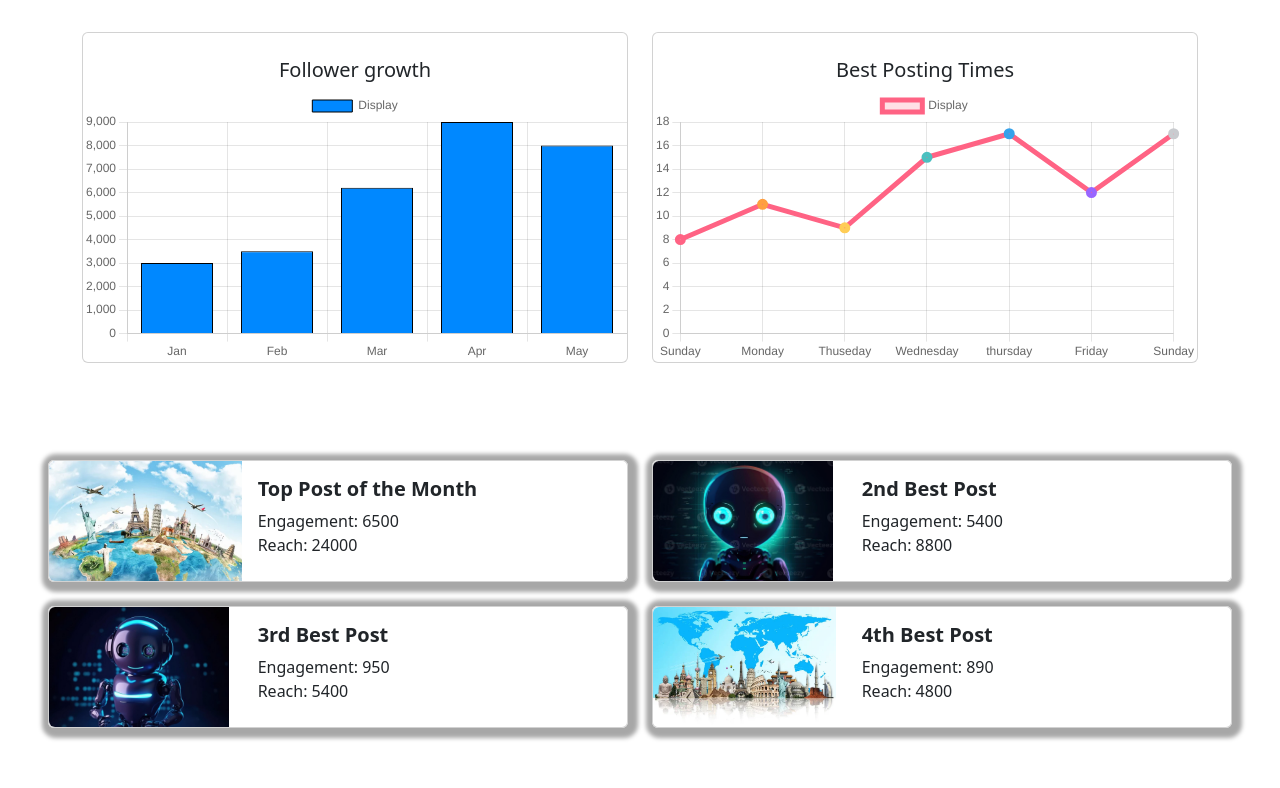
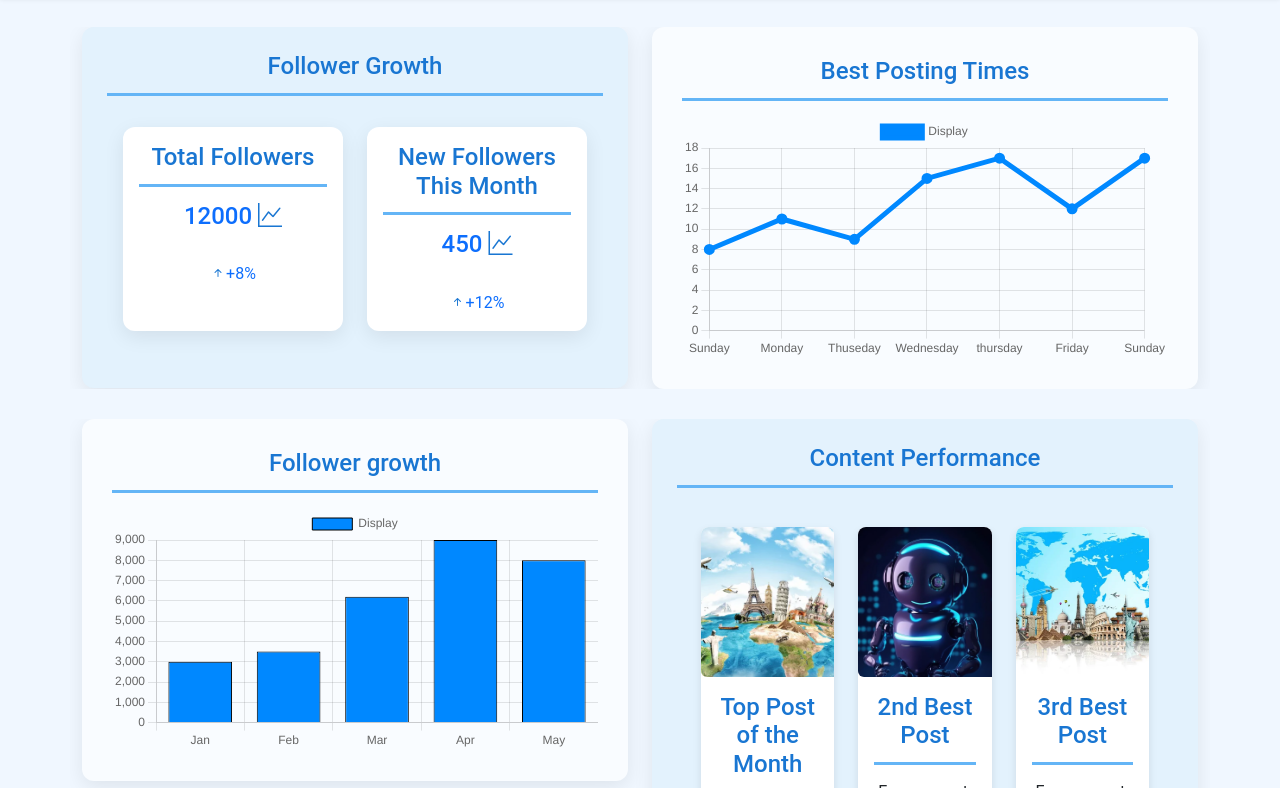
Before and after one commit to AkashHirumal/Facebook_Dashboard, a plain HTML site: page index.html in a window 1280 px wide. Shown: the part 59-847 px from the top of the page. Drawn offline with nearby package versions, Linux system fonts and the light colour scheme.

Commit message:
5th commit

```diff
--- a/app.js
+++ b/app.js
@@ -1,10 +1,30 @@
 let firstDetails = document.getElementById("firstDetails");
+
+
 
 
 fetch("./details.json")
   .then(res => res.json())
   .then(data2 => {
 
+    const followerGrowth = data2[0];
+    const followerDetails = document.getElementById("followerDetails");
+
+    followerDetails.innerHTML = '';
+
+    followerGrowth.metrics.forEach(metric => {
+      followerDetails.innerHTML += `
+        <div class="col-md-6 mb-3">
+          <div class="card border-primary h-100">
+            <div class="card-body text-primary">
+              <h5 class="card-title">${metric.name}</h5>
+              <h4 class="card-text">${metric.value}<span> <i class="bi bi-graph-up"></i></span></h4><br>
+              <p class="card-text presentagemat"><span><i class="bi bi-arrow-up-short"></i></span>${metric.change}</p>
+            </div>
+          </div>
+        </div>
+      `;
+    });
 
 const contentPerformance = data2[3];
 
@@ -15,17 +35,18 @@ contentPerformance.topPosts.forEach(post => {
   <div class="col" >
     <div class="card topcrd">
       <div class="row g-0">
-        <div class="col-md-4">
+        <div class="col-md-12">
           <img src="${post.photo}" class="img-fluid rounded-start topimg" alt="Post">
         </div>
-        <div class="col-md-8">
+        <div class="col-md-12">
           <div class="card-body">
             <h5 class="card-title topptitle">${post.title}</h5>
             <p class="card-text">
               Engagement: ${post.engagement}
               <i class="bi bi-bar-chart-line-fill"></i>
-              <br>
+              <br><br>
               Reach: ${post.reach}
+              <i class="bi bi-heart-fill"></i>
             </p>
           </div>
         </div>
@@ -99,22 +120,22 @@ new Chart(ctx, {
                 label: 'Display',
               data: timeSlots,
               backgroundColor: [
-                'rgba(255, 99, 132, 0.2)',
-                'rgba(255, 159, 64, 0.2)',
-                'rgba(255, 205, 86, 0.2)',
-                'rgba(75, 192, 192, 0.2)',
-                'rgba(54, 162, 235, 0.2)',
-                'rgba(153, 102, 255, 0.2)',
-                'rgba(201, 203, 207, 0.2)'
+                '#0088ff',
+                '#0088ff',
+                '#0088ff',
+                '#0088ff',
+                '#0088ff',
+                '#0088ff',
+                '#0088ff'
               ],
               borderColor: [
-                'rgb(255, 99, 132)',
-                'rgb(255, 159, 64)',
-                'rgb(255, 205, 86)',
-                'rgb(75, 192, 192)',
-                'rgb(54, 162, 235)',
-                'rgb(153, 102, 255)',
-                'rgb(201, 203, 207)'
+                '#0088ff',
+                '#0088ff',
+                '#0088ff',
+                '#0088ff',
+                '#0088ff',
+                '#0088ff',
+                '#0088ff'
               ],
               borderWidth: 5
             }]
--- a/details.json
+++ b/details.json
@@ -37,26 +37,20 @@
       "topPosts": [
         {
           "title": "Top Post of the Month",
-          "engagement": 6500,
-          "reach": 24000,
+          "engagement": 950,
+          "reach": 630,
           "photo": "./img/map5.jpg"
         },
         {
           "title": "2nd Best Post",
-          "engagement": 5400,
-          "reach": 8800,
-          "photo": "./img/photo2.jpg"
+          "engagement": 750,
+          "reach": 403,
+          "photo": "./img/photo1.png"
         },
         {
           "title": "3rd Best Post",
-          "engagement": 950,
-          "reach": 5400,
-          "photo": "./img/photo1.png"
-        },
-        {
-          "title": "4th Best Post",
-          "engagement": 890,
-          "reach": 4800,
+          "engagement": 590,
+          "reach": 96,
           "photo": "./img/pam8.jpg"
         }
       ],
--- a/index.html
+++ b/index.html
@@ -10,27 +10,39 @@
       integrity="sha384-QWTKZyjpPEjISv5WaRU9OFeRpok6YctnYmDr5pNlyT2bRjXh0JMhjY6hW+ALEwIH"
       crossorigin="anonymous"
     />
+    <link
+      rel="stylesheet"
+      href="https://cdn.jsdelivr.net/npm/bootstrap-icons@1.11.3/font/bootstrap-icons.min.css"
+    />
     <script src="https://cdn.jsdelivr.net/npm/chart.js"></script>
     <link rel="stylesheet" href="./style.css" />
   </head>
   <body>
-    <nav class="navbar navbar-expand-lg bg-body-tertiary">
-      <div class="container-fluid">
+
+    <nav class="navbar navbar-expand-lg navbar-light bg-light">
+      <div class="container-fluid text-center">
       <a class="navbar-brand" href="#">Social Media Analytics</a>
       </div>
       </nav>
 
-    <div class="container overflow-hidden text-center ">
+
+
+
+    <div class="container overflow-hidden  text-center">
       <div class="row gy-5">
-          <div class="col-6">
-                <div class="card chartcrd">
-                    <h5 class="card-title">Follower growth</h5>
-                    <canvas id="myChart" width="100%"></canvas>
+        <div class="col-6 fdrowcrd">
+          <div class="card bestcard" id="followerGrowthCard">
+            <h5 class="card-title titlecrd">Follower Growth</h5>
+            <div class="card-body">
+              <div class="row" id="followerDetails">
+                <!-- Follower data will be injected here -->
+              </div>
+            </div>
           </div>
         </div>
         <div class="col-6">
           <div class="card chartcrd">
-                <h5 class="card-title">Best Posting Times</h5>
+            <h5 class="card-title titlecrd">Best Posting Times</h5>
             <canvas id="myChart2" width="100%"></canvas>
           </div>
         </div>
@@ -40,12 +52,27 @@
 
     <!-- //////////////////////////// -->
 
-    <div class="row p-5 row-cols-1 row-cols-md-2 g-4" id="firstDetails" >
+    <div class="container overflow-hidden text-center">
+      <div class="row gy-5">
+        <div class="col-6">
+          <div class="card chartcrd">
+            <h5 class="card-title titlecrd">Follower growth</h5>
+            <canvas id="myChart" width="100%"></canvas>
+          </div>
+        </div>
+        <div class="col-6">
+          <div class="card bestcard">
+            <h5 class="card-title titlecrd">Content Performance</h5>
+            <div
+              class="row p-4 row-cols-1 row-cols-md-3 g-4"
+              id="firstDetails"
+            ></div>
+          </div>
+        </div>
+      </div>
     </div>
 
     <!-- ///////////////////////////// -->
-
-
 
     <!-- Dashboard content -->
 
--- a/style.css
+++ b/style.css
@@ -1,36 +1,88 @@
-body{
+body {
     margin: 0;
-    background-image: url(./img/back.jpg);
-    background-size: cover;
-    background-repeat: no-repeat;
-    background-attachment: fixed;
+    font-family: 'Roboto', sans-serif;
+    background-color: #f0f7ff;
+    color: #333333;
+  }
 
-}
 
-.chartcrd{
+  .navbar {
+    background-color: #e3f2fd;
+    box-shadow: 0 2px 5px rgba(0, 0, 0, 0.1);
+  }
+
+  .navbar-brand {
+    color: #1a237e;
     font-weight: bold;
-    padding-top: 25px;
-    margin-top: 35px;
-    box-shadow: 4px 4px 4px 6px #ffffffaa;
-    background-color: rgb(255, 255, 255);
-}
+  }
 
-#firstDetails{
-    margin-top: 25px;
-    color: #000000;
-}
 
-.topptitle{
-    font-weight: bold;
-}
+  .container {
+    margin-top: 30px;
+  }
 
-.topcrd{
-    height: fit-content;
-    box-shadow: 2px 2px 4px 8px #00000058;
-    background-color: rgba(255, 255, 255, 0.915);
 
-}
+  .card {
+    border: none;
+    border-radius: 12px;
+    box-shadow: 0 6px 20px rgba(0, 0, 0, 0.08);
+    transition: transform 0.3s ease-in-out;
+    background-color: #ffffff;
+  }
 
-.topimg{
-    height: 120px;
-}
+  .card:hover {
+    transform: translateY(-7px);
+  }
+
+  .card-title {
+    font-size: 1.5em;
+    color: #1976d2;
+    border-bottom: 3px solid #64b5f6;
+    padding-bottom: 12px;
+    margin-bottom: 15px;
+  }
+
+  .chartcrd {
+    padding: 30px;
+    background-color: #f9fcff;
+  }
+
+  .bestcard {
+    padding: 25px;
+    background-color: #e3f2fd;
+  }
+
+  .topcrd {
+    box-shadow: 0 4px 8px rgba(0, 0, 0, 0.1);
+    border-radius: 8px;
+    overflow: hidden;
+    transition: transform 0.3s ease-in-out;
+  }
+
+  .topcrd:hover {
+    transform: scale(1.05);
+  }
+
+  .topimg {
+    height: 150px;
+    object-fit: cover;
+  }
+
+  h5, p {
+    margin-bottom: 10px;
+  }
+
+  .bi {
+    color: #1976d2;
+  }
+
+  @media (max-width: 768px) {
+    .col-6 {
+      width: 100%;
+      margin-bottom: 20px;
+    }
+
+    .navbar-brand {
+      font-size: 1.2em;
+    }
+  }
```
Lines whose indentation alone changed are shown as unchanged.
